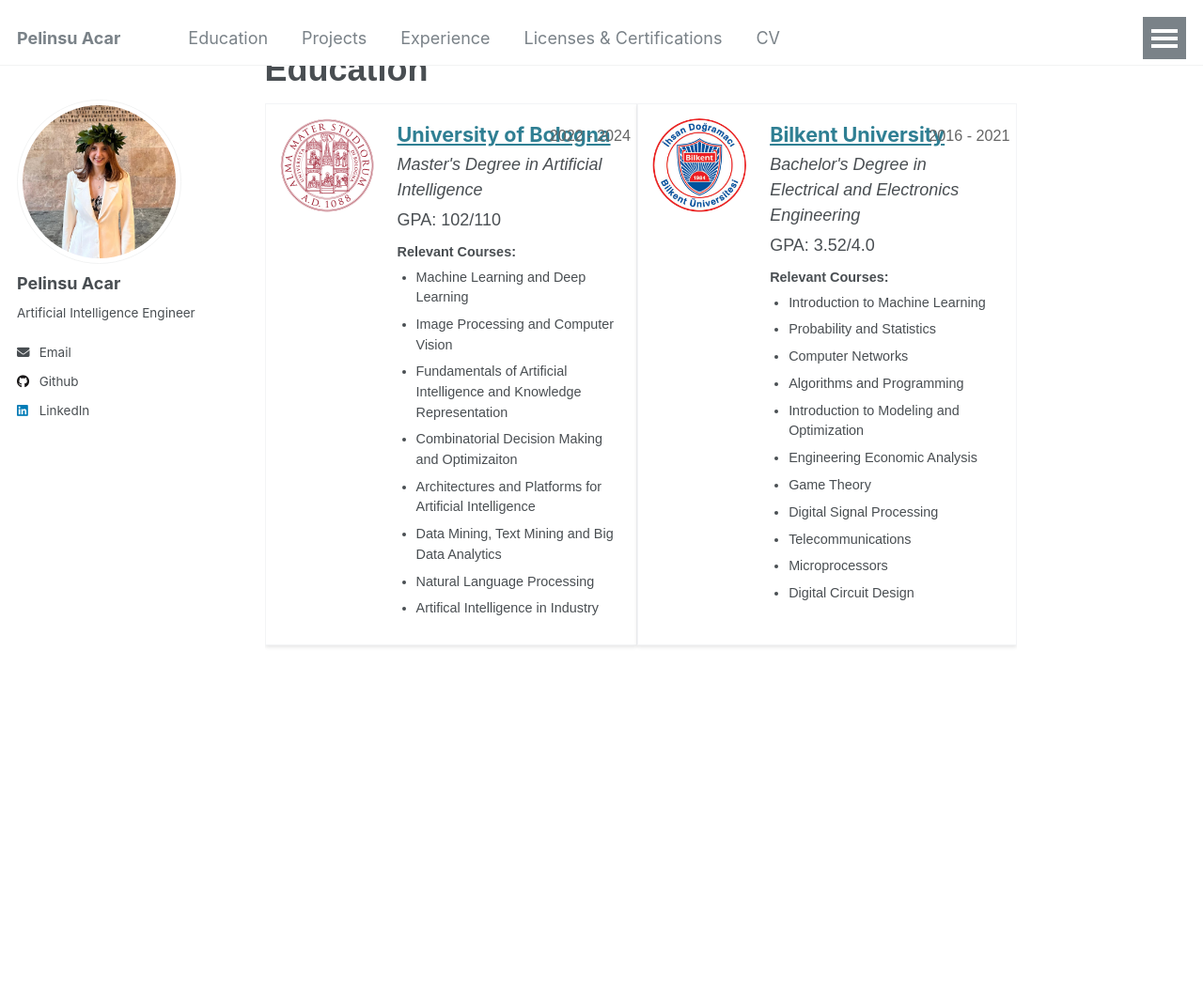
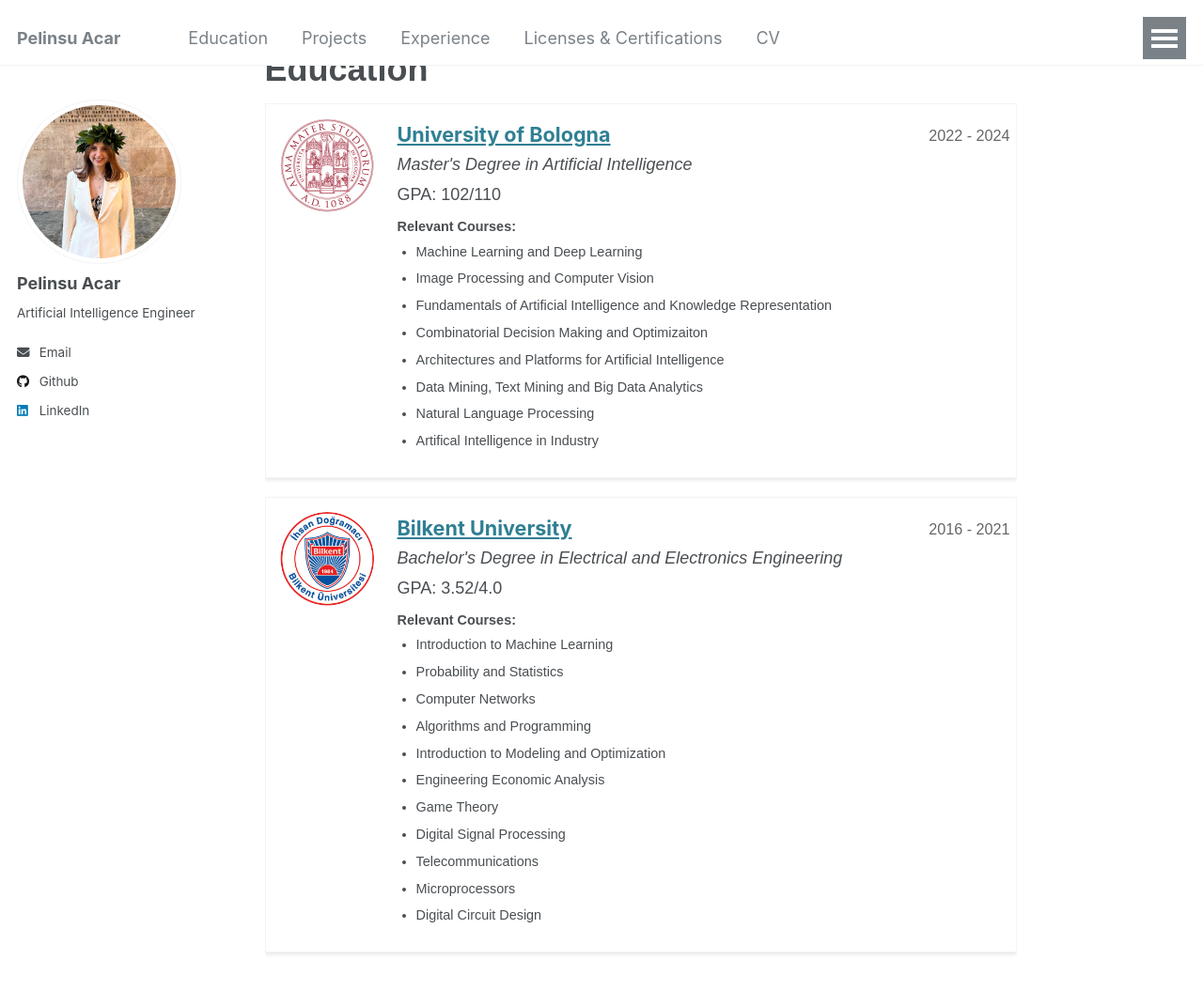
Before and after one commit to pelinsuacar/pelinsuacar.github.io, a Jekyll site: the page built from _pages/education.md, in a window 1280 px wide and 1070 px high. Shown: the top 1055 px of the window at 94% size. Built offline with Jekyll 4.4.1, drawn with Linux system fonts in a browser that asks for light colours.

Commit message:
Update education.html

```diff
--- a/_layouts/education.html
+++ b/_layouts/education.html
@@ -38,7 +38,7 @@ layout: default
     font-weight: bold;
     color: dark grey;
     font-size: 2em; /* Adjust font size as needed */
-    margin: 70 0 40px; /* Add sufficient margin above and below */
+    margin: 100 0 40px; /* Add sufficient margin above and below */
     padding-top: 20px; /* Add padding in case of header overlap */
     }
 
@@ -51,9 +51,6 @@ layout: default
     }
 
    .education-section {
-    display: flex;
-    margin-left: 0; /* Remove any centering */
-    overflow: hidden;  /* Prevent layout shifts */
     max-width: 800px;
     width: 100%;
     }
```
